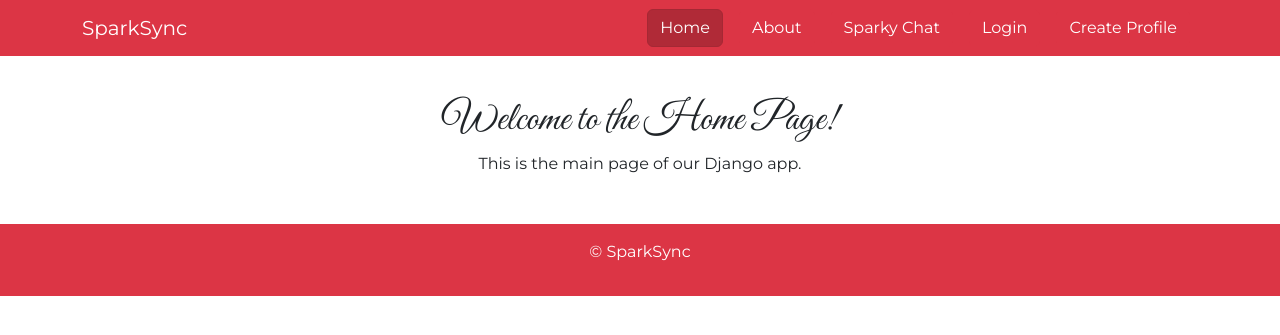
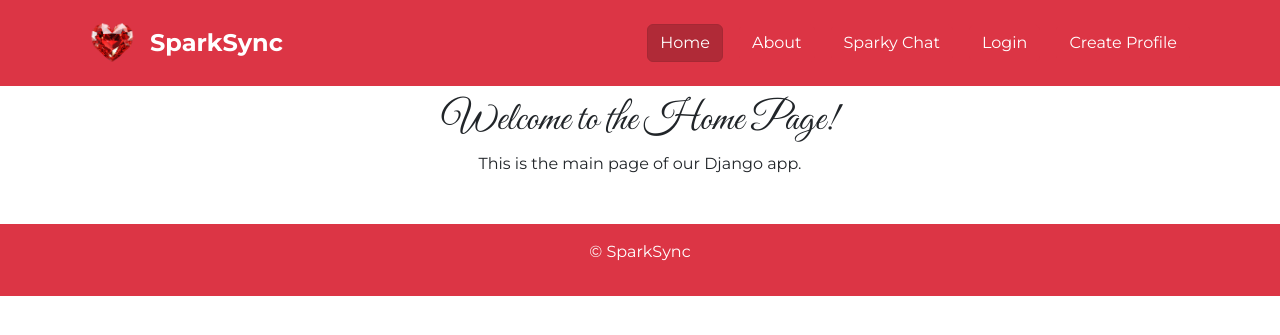
Before and after one commit to violaberg/dating-app, a Django app: page / in a window 1280 px wide. Shown: the top 335 px of the page. Run offline with Django 5.2, Linux system fonts and the light colour scheme.

Commit message:
Add: favicon and logo

```diff
--- a/static/css/style.css
+++ b/static/css/style.css
@@ -30,3 +30,14 @@ h1, h2, h2,
   color: black !important;
   font-weight: 700;
 }
+
+.logo {
+  width: 60px;  /* Increase logo size */
+  height: auto;  /* Keep aspect ratio */
+}
+
+@media (max-width: 768px) {
+  .logo {
+      width: 50px;  /* Reduce size on smaller screens */
+  }
+}
--- a/templates/base.html
+++ b/templates/base.html
@@ -15,6 +15,9 @@
     <link rel="stylesheet" href="https://cdnjs.cloudflare.com/ajax/libs/font-awesome/5.15.3/css/all.min.css">
     <link rel="stylesheet" href="{% static 'css/style.css' %}">
 
+    <!--Favicon-->
+    <link rel="shortcut icon" type="image/png" href="{% static 'images/favicon.png' %}">
+
     <!-- Google Fonts -->
     <link rel="preconnect" href="https://fonts.googleapis.com">
     <link rel="preconnect" href="https://fonts.gstatic.com" crossorigin>
@@ -26,7 +29,10 @@
     <nav class="navbar navbar-expand-lg navbar-dark bg-danger fixed-top">
         <div class="container">
             <!-- App Name -->
-            <a class="navbar-brand" href="{% url 'home' %}">SparkSync</a>
+            <a class="navbar-brand d-flex align-items-center" href="{% url 'home' %}">
+                <img src="{% static 'images/logo.png' %}" alt="SparkSync Logo" class="logo me-2">
+                <span class="fs-4 fw-bold">SparkSync</span>
+            </a>
 
             <!-- Mobile Menu Button -->
             <button class="navbar-toggler" type="button" data-bs-toggle="collapse" data-bs-target="#navbarNav"
```
Also changed, not shown: static/images/favicon.png (added), static/images/logo.png (added).
